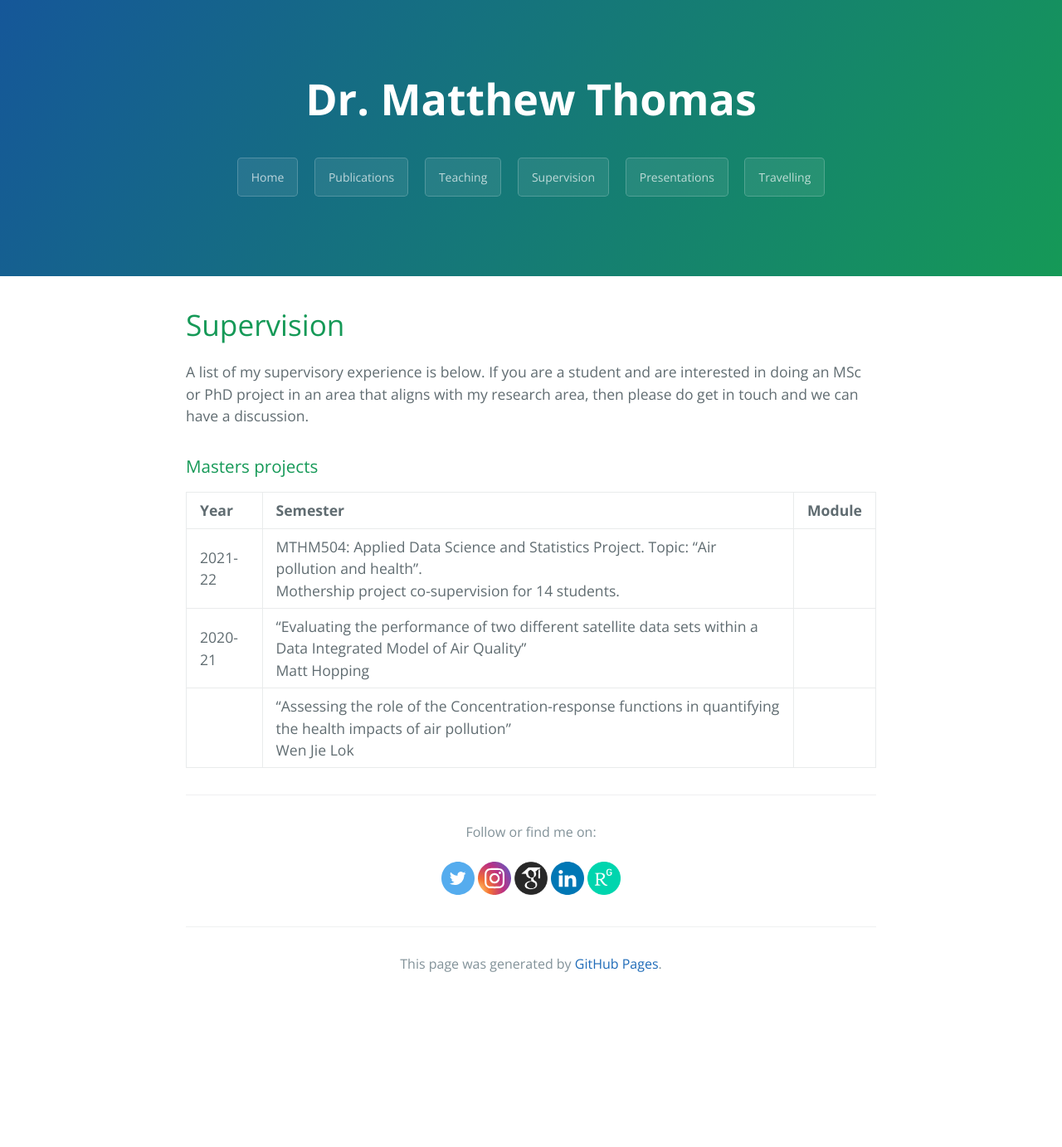
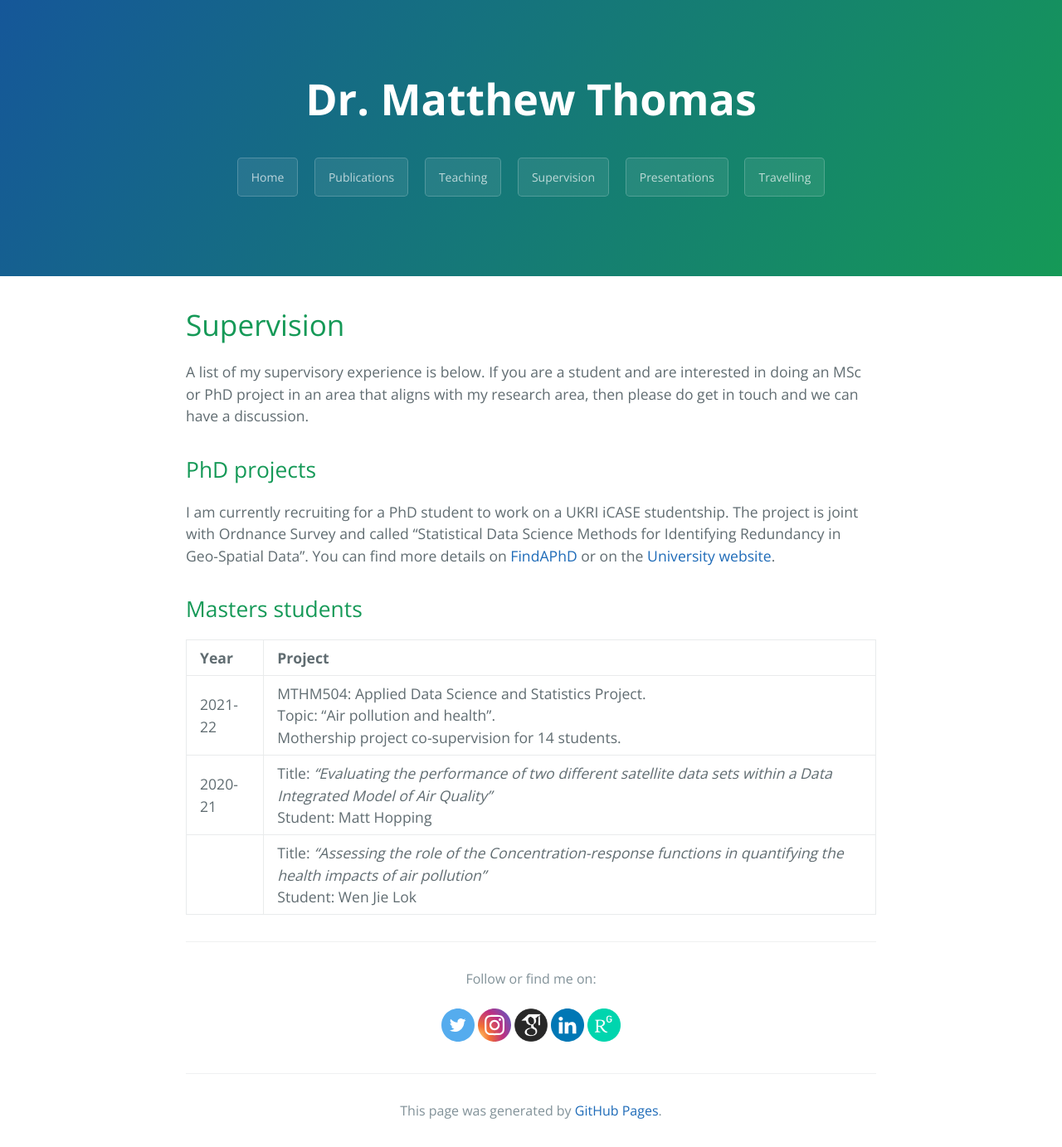
Before and after one commit to matthewllthomas/matthewllthomas.github.io, a Jekyll site: the page built from supervision/index.md, in a window 1280 px wide. Shown: the whole page at 83% size. Built offline with Jekyll 4.4.1, drawn with Linux system fonts in a browser that asks for light colours; the repository's description, which GitHub fills in, is left out; before the commit the page ends 1206 px from its top, so only the background shows below that.

Commit message:
Update index.md

```diff
--- a/supervision/index.md
+++ b/supervision/index.md
@@ -8,10 +8,14 @@ subtitle: Supervision
 
 A list of my supervisory experience is below. If you are a student and are interested in doing an MSc or PhD project in an area that aligns with my research area, then please do get in touch and we can have a discussion.
 
-### Masters projects
+## PhD projects
 
-| Year        | Semester          | Module |
-|:-------------|:--------------|:------|
-| 2021-22  | MTHM504: Applied Data Science and Statistics Project. Topic: "Air pollution and health". <br>  Mothership project co-supervision for 14 students. |
-| 2020-21 | "Evaluating the performance of two different satellite data sets within a Data Integrated Model of Air Quality" <br> Matt Hopping  |
-|               | "Assessing the role of the Concentration-response functions in quantifying the health impacts of air pollution" <br> Wen Jie Lok |
+I am currently recruiting for a PhD student to work on a UKRI iCASE studentship. The project is joint with Ordnance Survey and called "Statistical Data Science Methods for Identifying Redundancy in Geo-Spatial Data". You can find more details on [FindAPhD](https://www.findaphd.com/phds/project/ukri-icase-ordnance-survey-studentship-statistical-data-science-methods-for-identifying-redundancy-in-geo-spatial-data/?p145978) or on the [University website](https://www.exeter.ac.uk/study/funding/award/?id=4490).
+
+## Masters students
+
+| Year        | Project         |
+|:-------------|:--------------|
+| 2021-22  | MTHM504: Applied Data Science and Statistics Project. <br> Topic: "Air pollution and health". <br>  Mothership project co-supervision for 14 students. |
+| 2020-21 | Title: _"Evaluating the performance of two different satellite data sets within a Data Integrated Model of Air Quality"_ <br> Student: Matt Hopping  |
+|               | Title: _"Assessing the role of the Concentration-response functions in quantifying the health impacts of air pollution"_ <br> Student: Wen Jie Lok |
```
